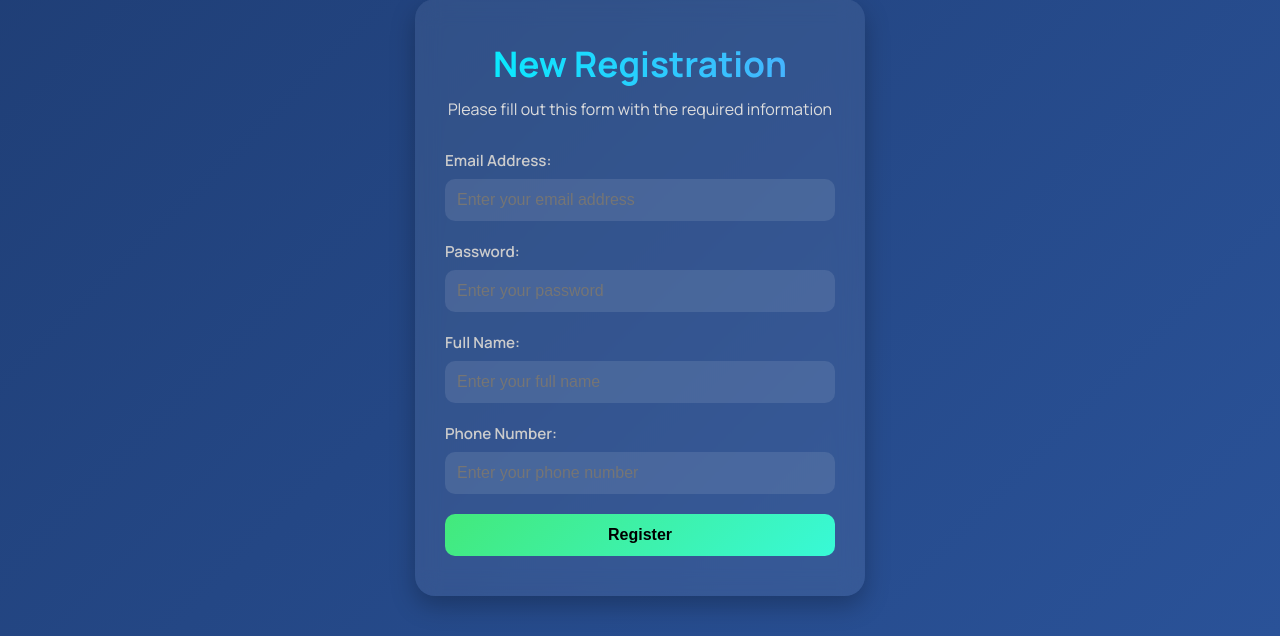
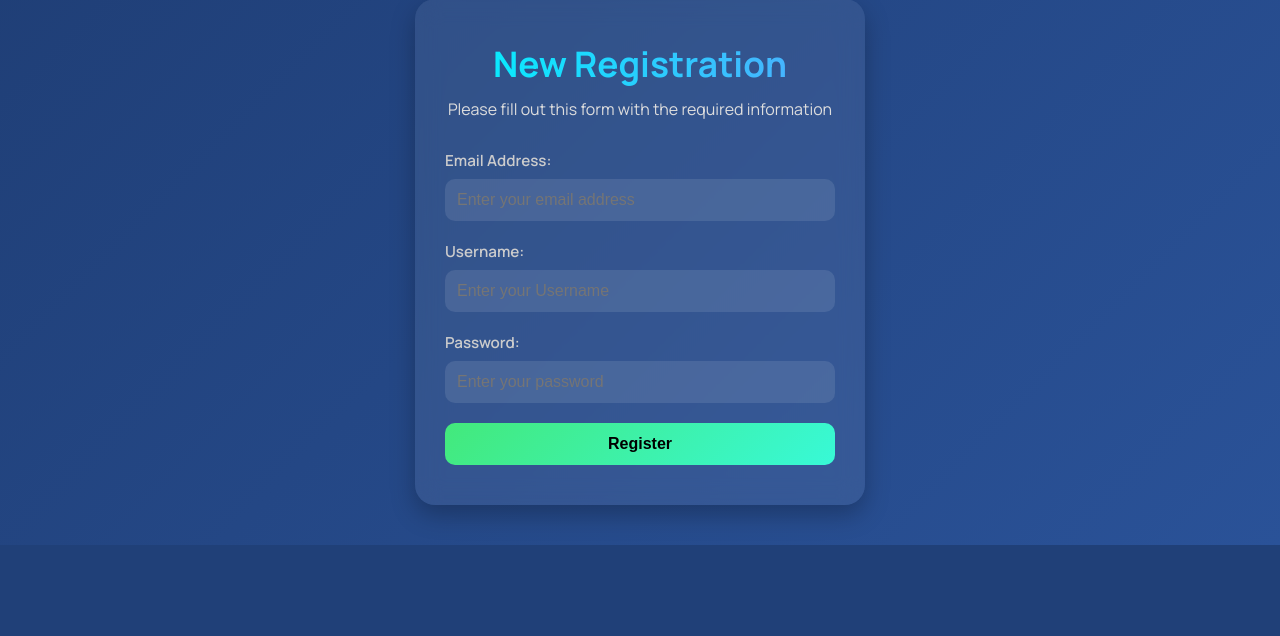
Before and after one commit to n-widmer/Course_Project, a Flask app: page /register in a window 1280 px wide. Shown: the part 294-930 px from the top of the page. After the commit the page ends 839 px from the top, so only its background shows below. Run offline with Flask 3, Linux system fonts and the light colour scheme; some libraries are stand-ins or nearby versions.

Commit message:
Added hashed passwords and injection vulnerablities

```diff
--- a/app.py
+++ b/app.py
@@ -1,8 +1,9 @@
 import os
 import re
 
-from flask import Flask, render_template, request, session, redirect, url_for
+from flask import Flask, render_template, request, session, url_for
 from flask_mysqldb import MySQL
+from werkzeug.security import generate_password_hash
 
 app = Flask(__name__)
 
@@ -23,19 +24,20 @@ def index():
 def register_user():
     message = ""
     if request.method == 'POST':
-        if 'email' in request.form and 'password' in request.form and 'name' in request.form and 'phone_number' in request.form:
+        if 'email' in request.form and 'password' in request.form and 'username' in request.form:
             email = request.form['email']
+            username = request.form['username']
             password = request.form['password']
-            phone_number = request.form['phone_number']
-            name = request.form['name']
-            print("we are here")
+            hashed_password = generate_password_hash(password, method='pbkdf2:sha256', salt_length=16)
             cursor = mysql.connection.cursor()
-            query = "INSERT INTO Users (email, password, phone_number, name) VALUES (%s, %s, %s, %s);"
-            cursor.execute(query, (email, password, phone_number, name,))
+            query = f"INSERT INTO Users (email, username, password) VALUES ('{email}', '{username}', '{hashed_password}');"
+            cursor.execute(query)
+            #cursor.execute(query, (email, password, username,))
             mysql.connection.commit()
+            cursor.close()
             message = "You Have Successfully Registered"
-            cursor.close()
-        return render_template("index.html", message=message, email=email)
+
+        return render_template("index.html", message=message, username=username)
     else:
         message = "Please fill out the form correctly"
         return render_template("register.html", message=message)
@@ -44,16 +46,18 @@ def register_user():
 def login_user():
     message = ""
     if request.method == 'POST':
-        if 'email' in request.form and 'password' in request.form:
-            email = request.form['email']
+        if 'username' in request.form and 'password' in request.form:
+            username = request.form['username']
             password = request.form['password']
             cursor = mysql.connection.cursor()
-            query = "SELECT * FROM Users WHERE email = %s AND password = %s;"
-            cursor.execute(query, (email, password,))
+            query = f"SELECT * FROM Users WHERE username = '{username}' AND password = '{password}';"
+            cursor.execute(query)
+            #query = "SELECT * FROM Users WHERE email = %s AND password = %s;"
+            #cursor.execute(query, (email, password,))
             account = cursor.fetchone()
             if account:
                 message = "Login Successful"
-                return render_template("index.html", message=message, email=email)
+                return render_template("index.html", message=message, username=username)
             else:
                 message = "Invalid email or password"
                 return render_template("login.html", message=message)
@@ -63,6 +67,7 @@ def login_user():
 @app.route("/logout", methods=['GET', 'POST'])
 def logout_user():
     session.clear()
-    return redirect(url_for('index'))
+    return render_template("index.html")
+
 if __name__ == '__main__':
     app.run(debug=True)
--- a/static/second.css
+++ b/static/second.css
@@ -67,6 +67,7 @@ label {
 }
 
 /* Input Fields */
+input[type="username"],
 input[type="email"],
 input[type="password"],
 input[type="text"] {
--- a/templates/login.html
+++ b/templates/login.html
@@ -14,8 +14,8 @@
         <p>Please fill out this form with the required information</p>
         <form action="/login" method="POST">
             <div class="form-group">
-                <label for="email">Email Address:</label>
-                <input type="email" id="email" name="email" required placeholder="Enter your email address">
+                <label for="username">Username:</label>
+                <input type="username" id="username" name="username" required placeholder="Enter your username">
             </div>
 
             <div class="form-group">
--- a/templates/register.html
+++ b/templates/register.html
@@ -15,22 +15,17 @@
         <form action="/register" method="POST">
             <div class="form-group">
                 <label for="email">Email Address:</label>
-                <input type="email" id="email" name="email" required placeholder="Enter your email address">
+                <input type="text" id="email" name="email" required placeholder="Enter your email address">
+            </div>
+
+            <div class="form-group">
+                <label for="Username">Username:</label>
+                <input type="text" id="username" name="username" required placeholder="Enter your Username">
             </div>
 
             <div class="form-group">
                 <label for="password">Password:</label>
                 <input type="password" id="password" name="password" required placeholder="Enter your password">
-            </div>
-
-            <div class="form-group">
-                <label for="name">Full Name:</label>
-                <input type="text" id="name" name="name" required placeholder="Enter your full name">
-            </div>
-
-            <div class="form-group">
-                <label for="phone_number">Phone Number:</label>
-                <input type="text" id="phone_number" name="phone_number" required placeholder="Enter your phone number">
             </div>
 
             <div class="form-group">
```
